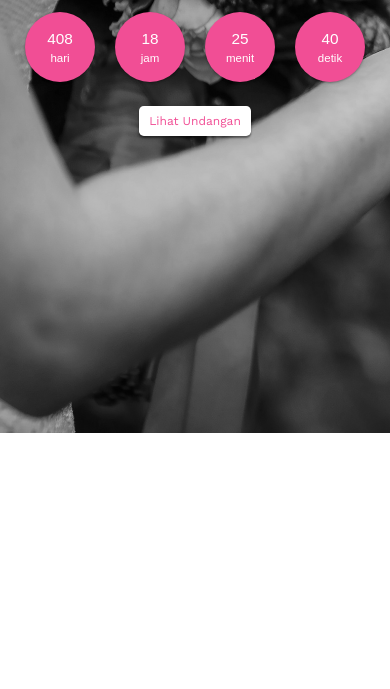
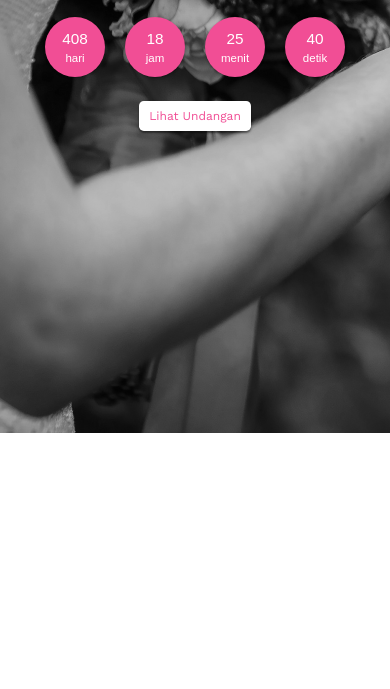
Before and after one commit to yanFajR/wedding, a plain HTML site: page index.html in a window 390 px wide. Shown: the part 411-1100 px from the top of the page. Drawn offline with nearby package versions, Linux system fonts and the light colour scheme.

Commit message:
masih kebesara

```diff
--- a/style.css
+++ b/style.css
@@ -65,7 +65,7 @@ body {
     }
 
     .simply-countdown > .simply-section {
-        padding: 55px;
+        padding: 50px;
     }
 }
 
@@ -76,7 +76,7 @@ body {
     }
 
     .simply-countdown > .simply-section {
-        padding: 45px;
+        padding: 40px;
     }
 }
 
@@ -87,6 +87,6 @@ body {
     }
 
     .simply-countdown > .simply-section {
-        padding: 35px;
+        padding: 30px;
     }
 }
```
